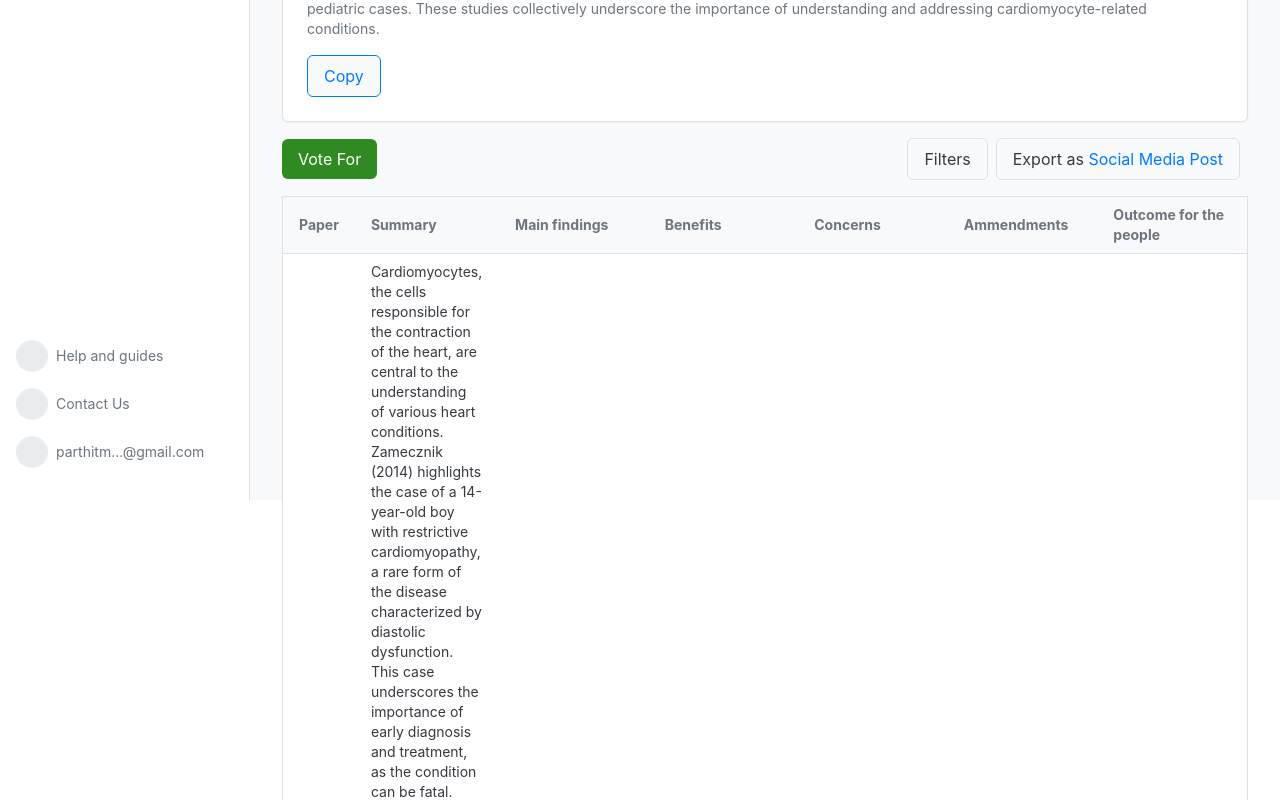
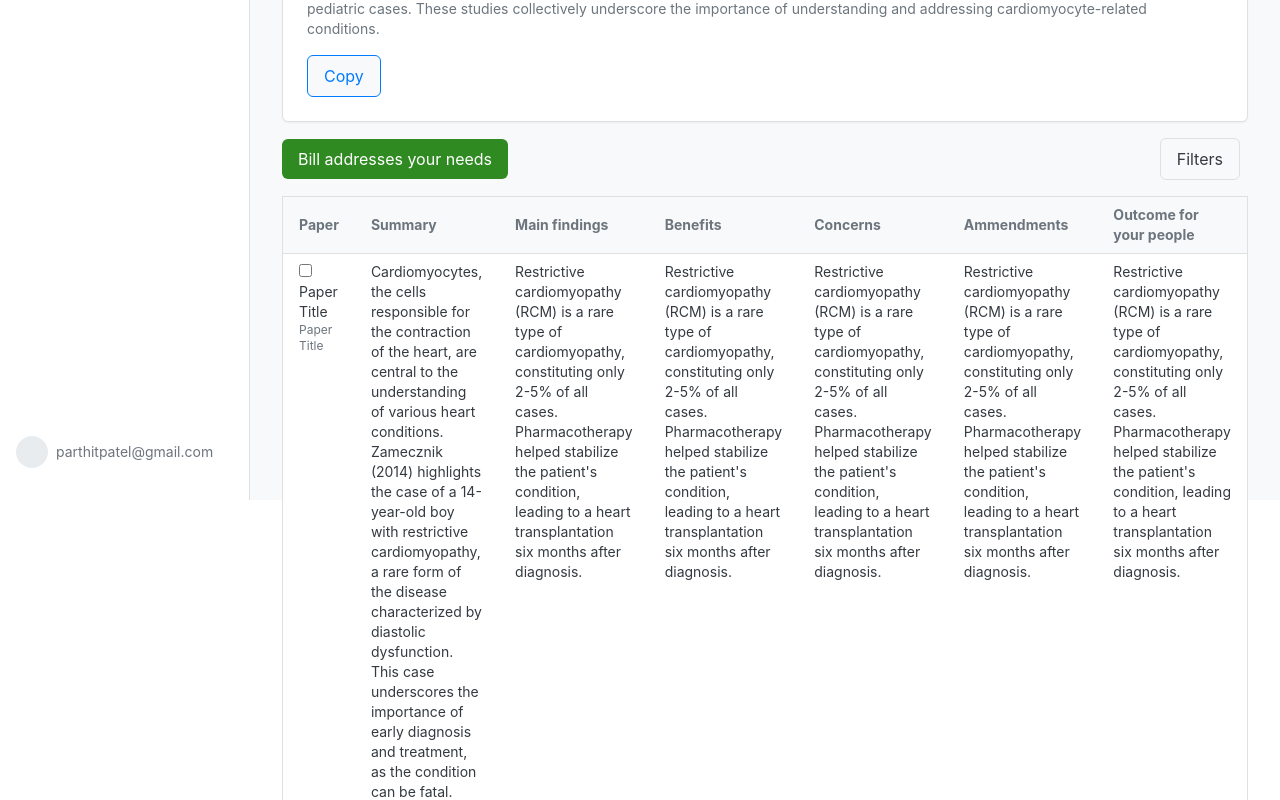
Before and after one commit to Rsakhuja/bill-brief, a React (Create React App) app in the folder frontend/bill-brief-frontend/: page /analysis in a window 1280 px wide. Shown: the part 300-1100 px from the top of the page. Built offline with nearby package versions, Linux system fonts and the light colour scheme.

Commit message:
feat: cleaner ui

```diff
--- a/frontend/bill-brief-frontend/src/AnalysisPage/AnalysisPageComponents/BillTable.tsx
+++ b/frontend/bill-brief-frontend/src/AnalysisPage/AnalysisPageComponents/BillTable.tsx
@@ -2,7 +2,12 @@ import React from "react";
 
 export default function BillTable({mock_response}: any) {
     return (
-        <div className="mt-4">
+        <><div className="flex justify-between items-center mt-4">
+            <div className="bg-[#308a22] text-white py-2 px-4 rounded-md">Bill addresses your needs</div>
+            <div className="flex items-center">
+                <button className="bg-[#f8f9fa] text-[#343a40] py-2 px-4 rounded-md border-[1px] border-[#e0e0e0] mr-2">Filters</button>
+            </div>
+        </div><div className="mt-4">
                 <table className="w-full bg-[#ffffff] border-[1px] border-[#e0e0e0] rounded-md">
                     <thead>
                         <tr className="bg-[#f8f9fa]">
@@ -12,27 +17,27 @@ export default function BillTable({mock_response}: any) {
                             <th className="text-left text-[#6c757d] text-sm py-2 px-4">Benefits</th>
                             <th className="text-left text-[#6c757d] text-sm py-2 px-4">Concerns</th>
                             <th className="text-left text-[#6c757d] text-sm py-2 px-4">Ammendments</th>
-                <th className="text-left text-[#6c757d] text-sm py-2 px-4">Outcome for the people</th>
+                            <th className="text-left text-[#6c757d] text-sm py-2 px-4">Outcome for your people</th>
 
 
                         </tr>
                     </thead>
                     <tbody>
                         <tr className="border-t-[1px] border-[#e0e0e0]">
-                <td className="text-left text-[#343a40] text-sm py-2 px-4">
+                            <td className="text-left content-start text-[#343a40] text-sm py-2 px-4">
                                 <input type="checkbox" className="mr-2" />
                                 <span>{mock_response.paper_title}</span>
                                 <div className="text-[#6c757d] text-xs">{mock_response.paper_title}</div>
                             </td>
-                <td className="text-left text-[#343a40] text-sm py-2 px-4">{mock_response.summary}</td>
-                <td className="text-left text-[#343a40] text-sm py-2 px-4">{mock_response.main_findings}</td>
-                <td className="text-left text-[#343a40] text-sm py-2 px-4">{mock_response.benefits}</td>
-                <td className="text-left text-[#343a40] text-sm py-2 px-4">{mock_response.concerns}</td>
-                <td className="text-left text-[#343a40] text-sm py-2 px-4">{mock_response.amendments}</td>
-                <td className="text-left text-[#343a40] text-sm py-2 px-4">{mock_response.outcome_for_people}</td>
+                            <td className="text-left content-start text-[#343a40] text-sm py-2 px-4">{mock_response.summary}</td>
+                            <td className="text-left content-start text-[#343a40] text-sm py-2 px-4">{mock_response.main_findings}</td>
+                            <td className="text-left content-start text-[#343a40] text-sm py-2 px-4">{mock_response.benefits}</td>
+                            <td className="text-left content-start text-[#343a40] text-sm py-2 px-4">{mock_response.concerns}</td>
+                            <td className="text-left content-start text-[#343a40] text-sm py-2 px-4">{mock_response.amendments}</td>
+                            <td className="text-left content-start text-[#343a40] text-sm py-2 px-4">{mock_response.outcome_for_people}</td>
                         </tr>
                     </tbody>
                 </table>
-        </div>
+            </div></>
     )
 }
--- a/frontend/bill-brief-frontend/src/AnalysisPage/AnalysisPageComponents/SidePanel.tsx
+++ b/frontend/bill-brief-frontend/src/AnalysisPage/AnalysisPageComponents/SidePanel.tsx
@@ -19,21 +19,9 @@ export default function SidePanel({ paper_title }: SidePanelProps) {
             <div className="absolute bottom-0 p-4 w-full">
             <div className="flex items-center mb-4">
                 <div className="bg-[#e9ecef] rounded-full w-8 h-8 flex items-center justify-center mr-2">
-                <i className="fas fa-question text-[#6c757d]"></i>
-                </div>
-                <span className="text-[#6c757d] text-sm">Help and guides</span>
-            </div>
-            <div className="flex items-center mb-4">
-                <div className="bg-[#e9ecef] rounded-full w-8 h-8 flex items-center justify-center mr-2">
-                <i className="fas fa-envelope text-[#6c757d]"></i>
-                </div>
-                <span className="text-[#6c757d] text-sm">Contact Us</span>
-            </div>
-            <div className="flex items-center mb-4">
-                <div className="bg-[#e9ecef] rounded-full w-8 h-8 flex items-center justify-center mr-2">
                 <i className="fas fa-user text-[#6c757d]"></i>
                 </div>
-                <span className="text-[#6c757d] text-sm">parthitm...@gmail.com</span>
+                <span className="text-[#6c757d] text-sm">parthitpatel@gmail.com</span>
             </div>
             </div>
       </div>
--- a/frontend/bill-brief-frontend/src/AnalysisPage/AnalysisPageComponents/SummarySection.tsx
+++ b/frontend/bill-brief-frontend/src/AnalysisPage/AnalysisPageComponents/SummarySection.tsx
@@ -9,10 +9,6 @@ export default function SummarySection() {
             </div><div className="bg-[#ffffff] p-6 rounded-md shadow-sm border-[1px] border-[#e0e0e0]">
                     <div className="flex justify-between items-center mb-4">
                         <h2 className="text-[#343a40] text-xl font-semibold">Summary of the Bill</h2>
-                        <div className="flex items-center">
-                            <span className="text-[#343a40] text-sm mr-2">4 papers</span>
-                            <i className="fas fa-chevron-down text-[#6c757d]"></i>
-                        </div>
                     </div>
                     <p className="text-[#6c757d] text-sm mb-4">
                         Cardiomyocytes, the cells responsible for the contraction of the heart, are central to the understanding of various heart conditions.
@@ -22,12 +18,6 @@ export default function SummarySection() {
                         <a href="www.google.com" className="text-[#007bff]">Ижкина (2012)</a> categorizes nonischemic cardiomyopathy into four main types, including dilated, hypertrophic, restrictive, and arrhythmogenic right ventricular, and underscores the high mortality rates in pediatric cases. These studies collectively underscore the importance of understanding and addressing cardiomyocyte-related conditions.
                     </p>
                     <button className="bg-[#f8f9fa] text-[#007bff] py-2 px-4 rounded-md border-[1px] border-[#007bff]">Copy</button>
-                </div><div className="flex justify-between items-center mt-4">
-                    <div className="bg-[#308a22] text-white py-2 px-4 rounded-md">Vote For</div>
-                    <div className="flex items-center">
-                        <button className="bg-[#f8f9fa] text-[#343a40] py-2 px-4 rounded-md border-[1px] border-[#e0e0e0] mr-2">Filters</button>
-                        <button className="bg-[#f8f9fa] text-[#343a40] py-2 px-4 rounded-md border-[1px] border-[#e0e0e0] mr-2">Export as <span className="text-[#007bff]">Social Media Post</span></button>
-                    </div>
                 </div>
         </>
     )
```
Lines whose indentation alone changed are shown as unchanged.
